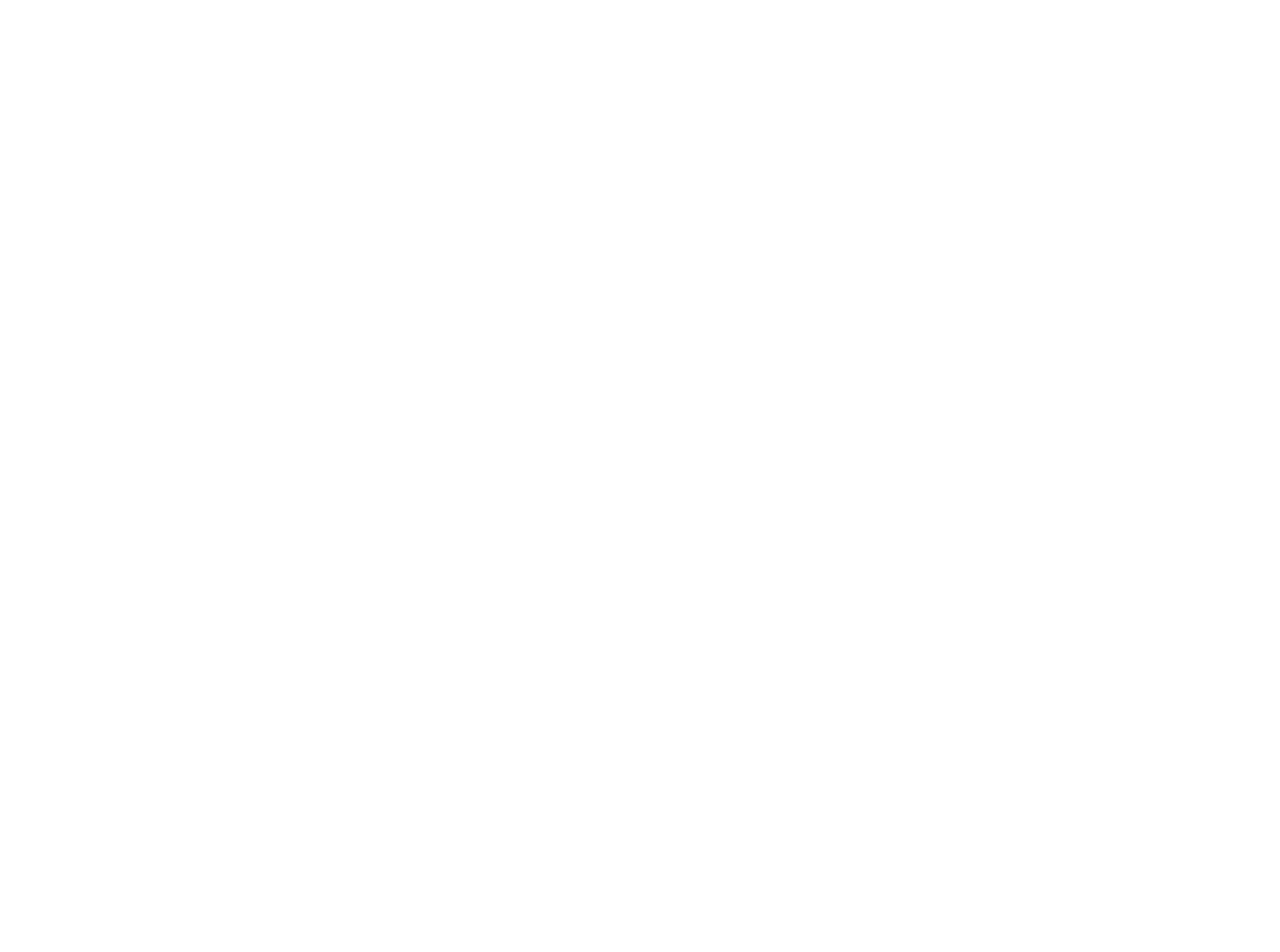
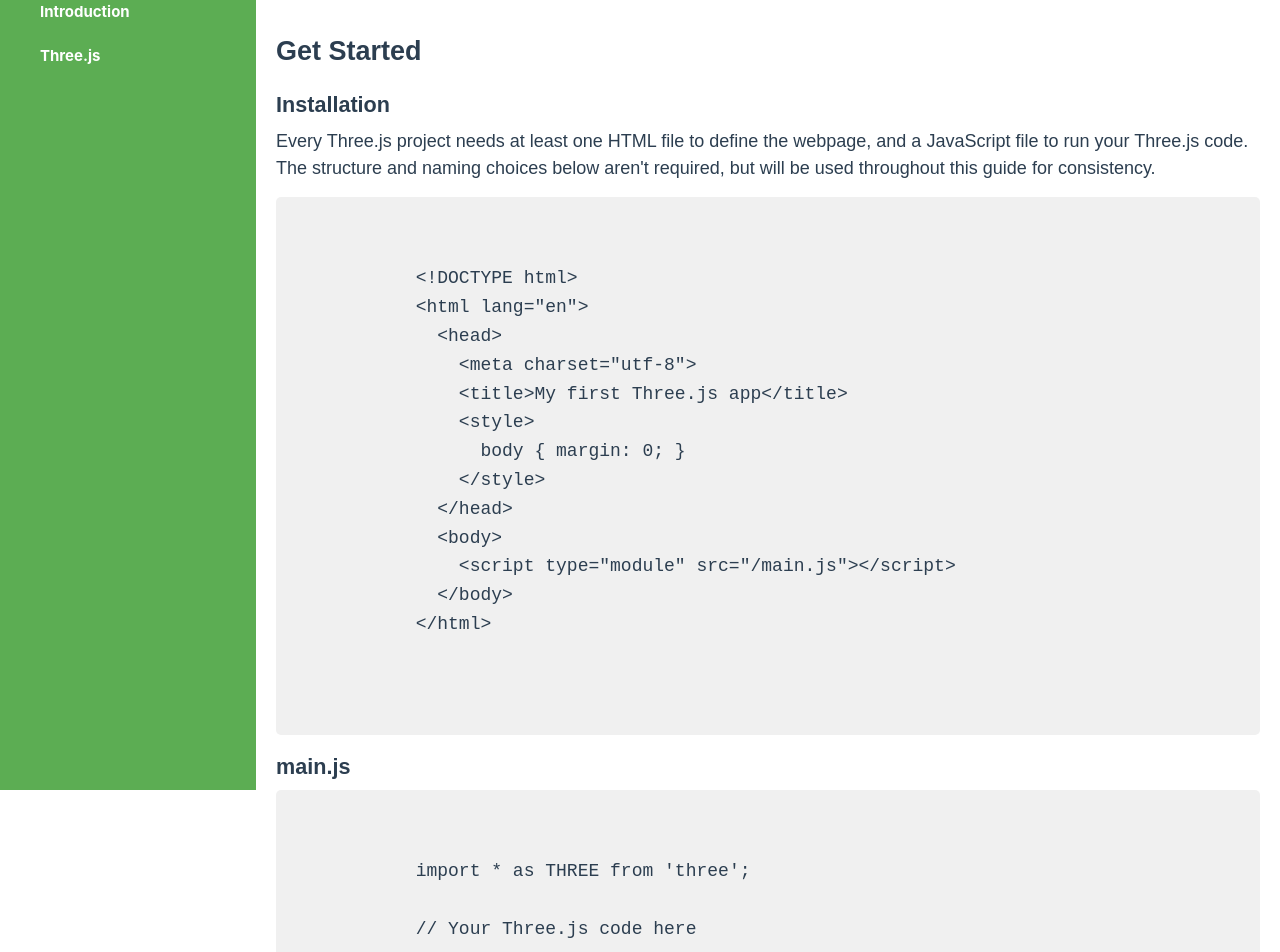
Before and after one commit to UniqueASU/Three.js-tutorial-website, a Vue app: page /installation in a window 1280 px wide. Before the commit this address had no page. Shown: the part 60-1012 px from the top of the page. Before the commit the page ends 800 px from the top, so only its background shows below. Built offline with nearby package versions, Linux system fonts and the light colour scheme.

Commit message:
added all the pages for different subsections

```diff
--- a/src/components/GetStarted.vue
+++ b/src/components/GetStarted.vue
@@ -1,16 +1,43 @@
 <script setup>
+import { ref } from 'vue';
 import Navbar from './pages/Navbar.vue';
+import { useRouter } from 'vue-router';
+
+const selectedSection = ref(null);
+    const selectedSubsection = ref(null);
+    const router = useRouter();
+
+    const selectSection = (section) => {
+      section === 'ThreeJs' ? router.push('/architecture') : router.push(section.toLowerCase());
+      selectedSection.value = section;
+      selectedSubsection.value = null;
+    };
+
+    const displaySubsection = (subsection) => {
+      subsection !=='Buildcube' && router.push(subsection.toLowerCase())
+      subsection === 'Buildcube' && router.push('/walkthrough')
+      selectedSubsection.value = subsection;
+    };
 </script>
-
 
 <template>
  <Navbar/>
   <div class="content">
     <div class="sidebar">
-      <router-link to="/introduction">Introduction</router-link>
-      <router-link to="/threejs">Three JS</router-link>
+      <li @click="selectSection('Introduction')">Introduction</li>
+      <li @click="selectSection('ThreeJs')">Three.js</li>
+        <ul class="subheadings" v-if="selectedSection === 'ThreeJs'">
+          <li @click="displaySubsection('Architecture')">Architecture</li>
+          <li @click="displaySubsection('Installation')">Get Started</li>
+          <li @click="displaySubsection('Fundamentals')">Fundamentals</li>
+          <li @click="displaySubsection('Buildcube')">Building cube with Three.js</li>
+          <ul class="subheadings" v-if="selectedSubsection === 'Buildcube' || selectedSubsection === 'Walkthrough' || selectedSubsection === 'demovideo' ">
+            <li @click="displaySubsection('Walkthrough')">Walkthrough</li>
+            <li @click="displaySubsection('demovideo')">Demo video</li>
+          </ul>
+        </ul>
     </div>
-    <div  class="right-content" >
+    <div  class="right-content">
       <slot>
       </slot>
     </div>
@@ -74,14 +101,24 @@
   width: 20%;
   height: 100vh;
   list-style-type: none;
+  overflow: auto;
 }
 
 .sidebar li {
   color: white;
-  padding: 20px;
+  padding: 10px;
+  padding-left: 40px;
   widows: 100%;
   font-weight: bold;
+  list-style-type: none;
 }
+
+.subheadings li{
+  font-size: 14px;
+  padding: 5px;
+  font-weight: 500;
+}
+
 
 .sidebar li:hover {
   background-color: hsla(160, 100%, 37%, 1);
@@ -92,7 +129,11 @@
   color: white;
   font-weight: bold;
   text-align: center;
-  padding: 20px;
+}
 
+.right-content {
+  width: 80%;
 }
+
+
 </style>
--- /dev/null
+++ b/src/components/pages/Architecture.vue
@@ -0,0 +1,3 @@
+<template>
+    <h1>Architecture</h1>
+</template>
--- /dev/null
+++ b/src/components/pages/DemoVideo.vue
@@ -0,0 +1,3 @@
+<template>
+    <h1>Demo video</h1>
+</template>
--- /dev/null
+++ b/src/components/pages/Fundamentals.vue
@@ -0,0 +1,4 @@
+<template>
+    <h1>Fundamentals</h1>
+
+</template>
--- /dev/null
+++ b/src/components/pages/Installation.vue
@@ -0,0 +1,102 @@
+<template>
+    <div class="main-content">
+      <h2 class="subsection-title">Get Started</h2>
+
+      <h3 class="content-title">Installation</h3>
+      <p class="paragraph">
+        Every Three.js project needs at least one HTML file to define the webpage, and a JavaScript file to run your Three.js code.
+        The structure and naming choices below aren't required, but will be used throughout this guide for consistency.
+      </p>
+
+      <div class="code-block">
+        <pre>
+          <code>
+            &lt;!DOCTYPE html&gt;
+            &lt;html lang="en"&gt;
+              &lt;head&gt;
+                &lt;meta charset="utf-8"&gt;
+                &lt;title&gt;My first Three.js app&lt;/title&gt;
+                &lt;style&gt;
+                  body { margin: 0; }
+                &lt;/style&gt;
+              &lt;/head&gt;
+              &lt;body&gt;
+                &lt;script type="module" src="/main.js"&gt;&lt;/script&gt;
+              &lt;/body&gt;
+            &lt;/html&gt;
+          </code>
+        </pre>
+      </div>
+
+      <h3 class="content-title">main.js</h3>
+      <div class="code-block">
+        <pre>
+          <code>
+            import * as THREE from 'three';
+
+            // Your Three.js code here
+          </code>
+        </pre>
+      </div>
+
+      <h3 class="content-title">public/</h3>
+      <p class="paragraph">
+        The public/ folder is sometimes also called a "static" folder, because the files it contains are pushed to the website unchanged.
+        Usually textures, audio, and 3D models will go here.
+      </p>
+
+      <h3 class="content-title">Development</h3>
+      <p class="paragraph">
+        Now that we've set up the basic project structure, we need a way to run the project locally and access it through a web browser.
+        Installation and local development can be accomplished with npm and a build tool, or by importing Three.js from a CDN.
+        Both options are explained in the sections below.
+      </p>
+
+      <!-- Add more content as needed -->
+
+    </div>
+  </template>
+
+  <style scoped>
+    .main-content {
+      padding: 20px;
+      font-family: 'Arial', sans-serif;
+      font-size: 1.2em;
+    }
+
+    .subsection-title {
+      font-size: 1.5em;
+      font-weight: bold;
+      margin-top: 20px;
+      margin-bottom: 10px;
+    }
+
+    .content-title {
+      font-size: 1.2em;
+      font-weight: bold;
+      margin-top: 15px;
+      margin-bottom: 5px;
+    }
+
+    .paragraph {
+      line-height: 1.5;
+      margin-bottom: 15px;
+    }
+
+    .code-block {
+      background-color: #f0f0f0;
+      padding: 10px;
+      margin-bottom: 15px;
+      border-radius: 5px;
+      overflow-x: auto;
+    }
+
+    pre {
+      margin: 0;
+    }
+
+    code {
+      display: block;
+      white-space: pre-wrap;
+    }
+  </style>
--- a/src/components/pages/Introduction.vue
+++ b/src/components/pages/Introduction.vue
@@ -1,3 +1,80 @@
 <template>
-    <h1>Introduction</h1>
+    <div class="body">
+        <h1 class="title">Introduction to Three.js</h1>
+        <p class="paragraph">
+            In the ever-evolving landscape of web development, the demand for immersive and engaging user experiences
+            continues to rise. Enter Three.js – an open-source JavaScript library that empowers developers to create
+            stunning 3D graphics and animations directly in the browser.
+        </p>
+
+        <p class="paragraph">
+            Three.js makes 3D programming accessible to web developers, allowing them to harness the power of WebGL
+            effortlessly. WebGL, a web standard for rendering 3D graphics, can be complex to work with directly. Three.js
+            abstracts away much of this complexity, providing a high-level API that simplifies the creation of 3D scenes,
+            animations, and interactive content.
+        </p>
+
+        <h2 class="subtitle">Key Features of Three.js</h2>
+        <ul class="feature-list">
+            <li>Cross-Browser Compatibility:</li>
+            <p class="feature-description">Three.js takes care of the nuances of WebGL implementation across different
+                browsers, ensuring a consistent 3D experience for users on various platforms.</p>
+
+            <li>Abstraction of WebGL Complexity:</li>
+            <p class="feature-description">Rather than delving into the low-level intricacies of WebGL, developers can
+                leverage Three.js to work with a more intuitive and straightforward API. This abstraction streamlines the
+                creation of 3D content, making it accessible to a broader audience.</p>
+
+            <li>Rich Set of Tools and Utilities:</li>
+            <p class="feature-description">Three.js comes equipped with a robust set of tools, including cameras, lights,
+                geometries, and materials. This comprehensive toolkit empowers developers to craft diverse 3D scenes with
+                ease.</p>
+        </ul>
+
+        <p class="paragraph">
+            As we embark on this Three.js tutorial journey, you'll discover how to build captivating 3D visuals, create
+            interactive environments, and unleash the full potential of web-based 3D development. Let's dive into the
+            world of Three.js and unlock the possibilities of bringing three-dimensional magic to the web!
+        </p>
+    </div>
 </template>
+
+<style scoped>
+    .body {
+        padding: 20px 50px;
+        font-family: 'Arial', sans-serif;
+        font-size: 1.2em;
+    }
+
+    .title {
+        font-size: 2em;
+        font-weight: bold;
+        margin-bottom: 20px;
+    }
+
+    .subtitle {
+        font-size: 1.5em;
+        font-weight: bold;
+        margin-top: 20px;
+        margin-bottom: 10px;
+    }
+
+    .paragraph {
+        line-height: 1.5;
+        margin-bottom: 15px;
+    }
+
+    .feature-list {
+        list-style-type: none;
+        padding: 0;
+    }
+
+    .feature-list li {
+        font-weight: bold;
+        margin-top: 10px;
+    }
+
+    .feature-description {
+        margin-bottom: 15px;
+    }
+</style>
--- /dev/null
+++ b/src/components/pages/Walkthrough.vue
@@ -0,0 +1,3 @@
+<template>
+    <h1>Walkthrough</h1>
+</template>
--- a/src/router/index.js
+++ b/src/router/index.js
@@ -7,6 +7,12 @@
 import Navbar from '../components/pages/Navbar.vue';
 import OurView from '../components/pages/OurView.vue';
 import Introduction from '../components/pages/Introduction.vue';
+import Installation from '../components/pages/Installation.vue';
+import Architecture from '../components/pages/Architecture.vue';
+import DemoVideo from '../components/pages/DemoVideo.vue';
+import Walkthrough from '../components/pages/Walkthrough.vue';
+import Fundamentals from '../components/pages/Fundamentals.vue';
+
 
 
 
@@ -44,6 +50,46 @@
       }
     },
     {
+      path: '/architecture',
+      name: 'architecture',
+      component: Architecture,
+      meta: {
+        layout: GetStarted
+      }
+    },
+    {
+      path: '/walkthrough',
+      name: 'walkthrough',
+      component: Walkthrough,
+      meta: {
+        layout: GetStarted
+      }
+    },
+    {
+      path: '/fundamentals',
+      name: 'fundamentals',
+      component: Fundamentals,
+      meta: {
+        layout: GetStarted
+      }
+    },
+    {
+      path: '/demovideo',
+      name: 'demovideo',
+      component: DemoVideo,
+      meta: {
+        layout: GetStarted
+      }
+    },
+    {
+      path: '/installation',
+      name: 'installation',
+      component: Installation,
+      meta: {
+        layout: GetStarted
+      }
+    },
+    {
       path: '/introduction',
       name: 'introduction',
       component: Introduction,
```
